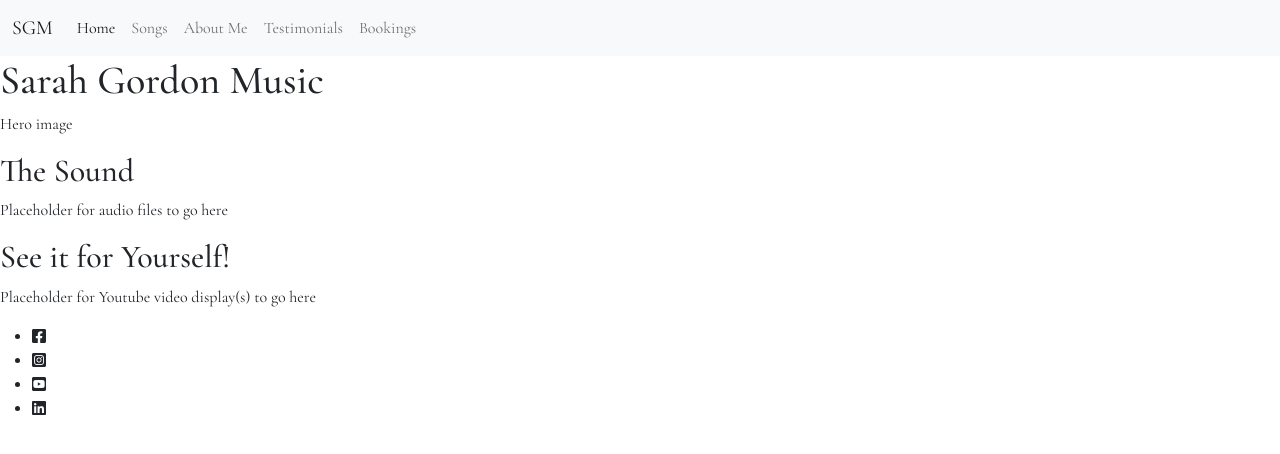
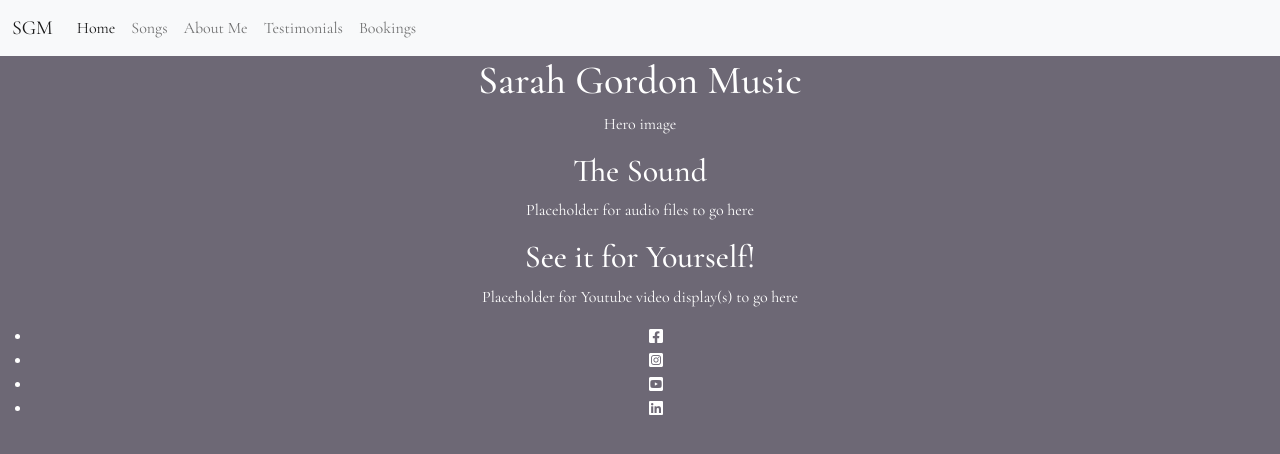
Before and after one commit to Yusuffrih/Sazzy-Sings-1stEdition, a plain HTML site: page index.html in a window 1280 px wide. Drawn offline with nearby package versions, Linux system fonts and the light colour scheme.

Commit message:
Added styling to body

```diff
--- a/assets/css/style.css
+++ b/assets/css/style.css
@@ -1,5 +1,15 @@
 @import url('https://fonts.googleapis.com/css2?family=Cormorant+Garamond:ital,wght@0,300;0,400;0,500;0,600;0,700;1,300;1,400;1,500;1,600;1,700&display=swap');
+
+* {
+    margin: 0;
+    padding: 0;
+    border: 0;
+}
 
 body {
     font-family: "Cormorant Garamond", sans-serif;
+    background-color: #6D6875;
+    color: #ffffff;
+    text-align: center;
+    position: relative;
 }
```
